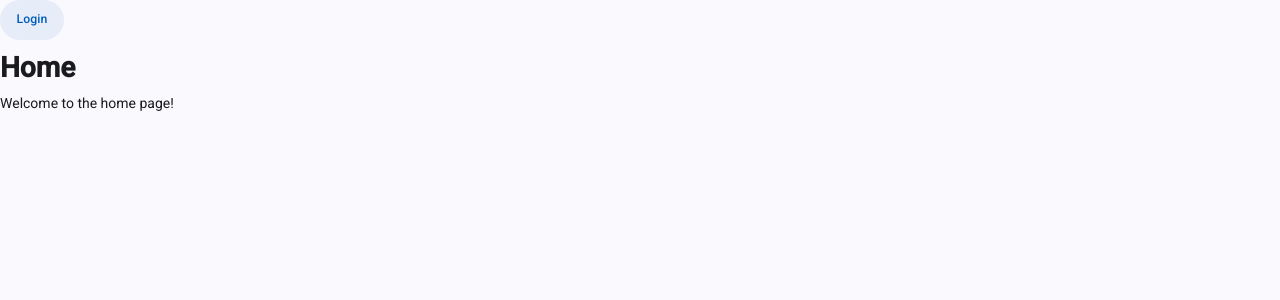
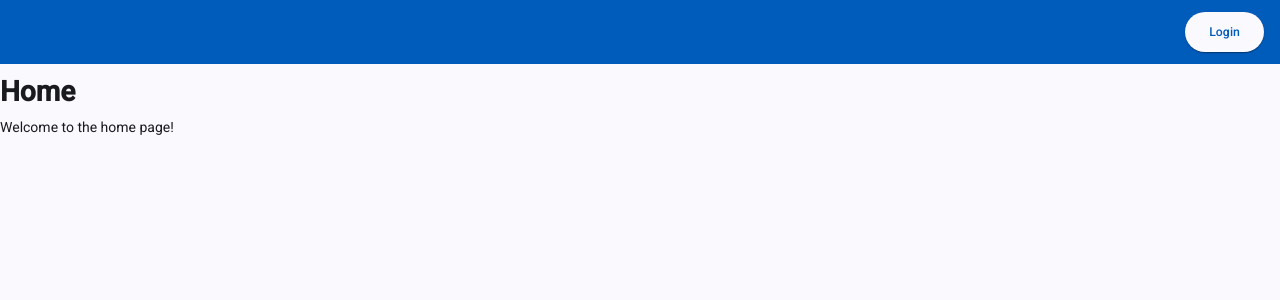
Before and after one commit to bneuhausz/training-log-coach-poc, an Angular app: page / in a window 1280 px wide. Shown: the top 300 px of the page. Built offline with nearby package versions, Linux system fonts and the light colour scheme; no server answers.

Commit message:
refactored layout

```diff
--- a/src/app/layout/header.ts
+++ b/src/app/layout/header.ts
@@ -1,26 +1,54 @@
-import { ChangeDetectionStrategy, Component, inject } from "@angular/core"
+import { ChangeDetectionStrategy, Component, inject, input } from "@angular/core"
 import { MatButtonModule } from "@angular/material/button";
 import { Auth } from "../shared/auth/auth";
 import { environment } from "../../environments/environment";
+import { MatToolbarModule } from "@angular/material/toolbar";
+import { MatSidenav } from "@angular/material/sidenav";
+import { MatIconModule } from "@angular/material/icon";
 
 @Component({
   selector: 'app-header',
-  imports: [MatButtonModule],
+  imports: [MatButtonModule, MatToolbarModule, MatIconModule],
   template: `
-    <header>
+    <mat-toolbar>
       @if (auth.isAuthenticated()) {
-        <span>Welcome, {{ auth.user()?.email }}</span>
-        <button mat-button (click)="auth.signOut$.next()">Logout</button>
+        <button matIconButton (click)="sidenav().open()">
+          <mat-icon id="menu-icon">menu</mat-icon>
+        </button>
+      }
+      <span class="spacer"></span>
+      @if (auth.isAuthenticated()) {
+        <span>{{ auth.user()?.email }}</span>
+        <button matButton="elevated" id="logout-button" (click)="auth.signOut$.next()">Logout</button>
       }
       @else {
-        <button mat-button (click)="login()">Login</button>
+        <button matButton="elevated" (click)="login()">Login</button>
       }
-    </header>
+    </mat-toolbar>
   `,
+  styles: [`
+    .spacer {
+      flex: 1 1 auto;
+    }
+
+    mat-toolbar {
+      background-color: var(--mat-sys-primary);
+      color: var(--mat-sys-on-primary);
+    }
+
+    #logout-button {
+      margin-left: 10px;
+    }
+
+    #menu-icon {
+      color: var(--mat-sys-on-primary);
+    }
+  `],
   changeDetection: ChangeDetectionStrategy.OnPush
 })
 export class Header {
   protected readonly auth = inject(Auth);
+  sidenav = input.required<MatSidenav>();
 
   //TODO: Replace with a proper login form
   protected login() {
--- a/src/app/layout/layout.ts
+++ b/src/app/layout/layout.ts
@@ -1,15 +1,21 @@
 import { ChangeDetectionStrategy, Component } from "@angular/core";
 import { RouterOutlet } from "@angular/router";
 import { Header } from "./header";
+import { MatSidenavModule } from "@angular/material/sidenav";
 
 @Component({
   selector: 'app-layout',
-  imports: [RouterOutlet, Header],
+  imports: [RouterOutlet, Header, MatSidenavModule],
   template: `
-    <app-header />
-    <main>
-      <router-outlet />
-    </main>
+    <mat-sidenav-container fullscreen>
+      <mat-sidenav #sidenav>
+      </mat-sidenav>
+      <app-header [sidenav]="sidenav" />
+
+      <main>
+        <router-outlet />
+      </main>
+    </mat-sidenav-container>
   `,
   changeDetection: ChangeDetectionStrategy.OnPush
 })
```
